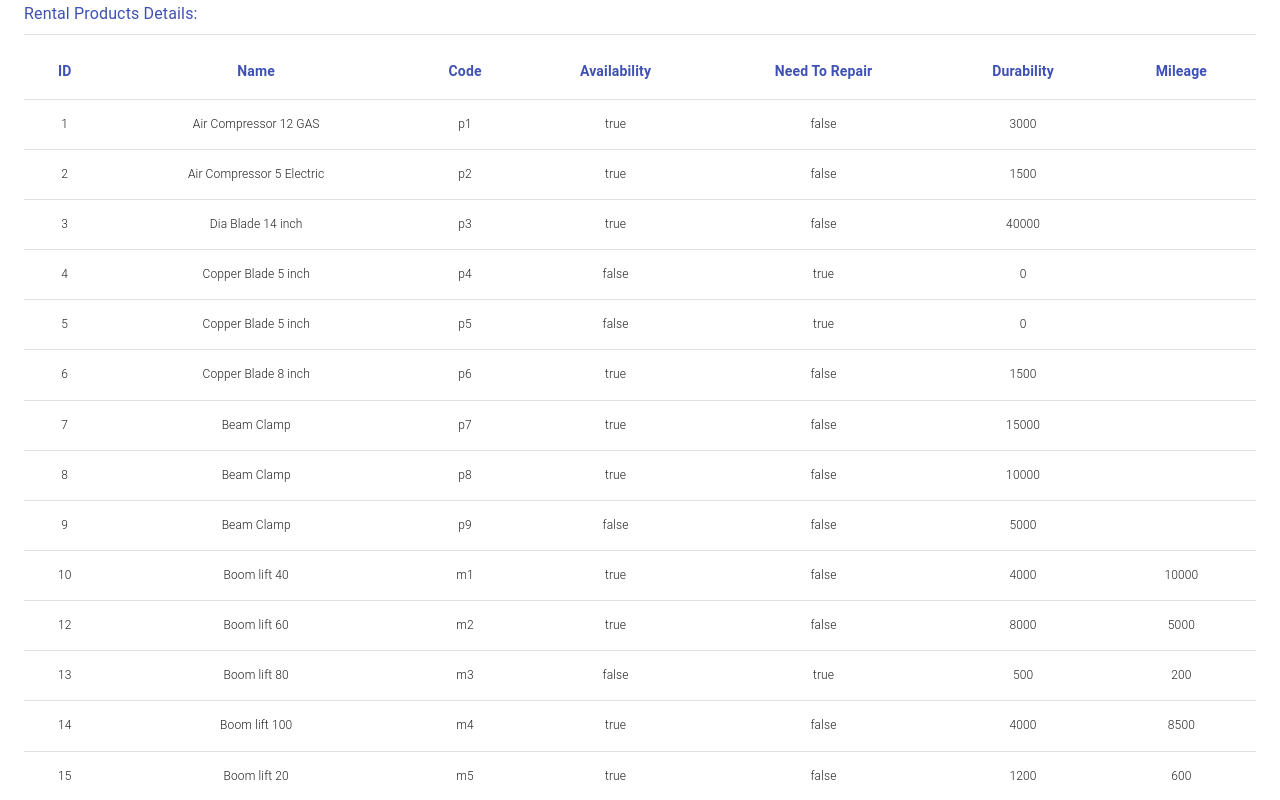
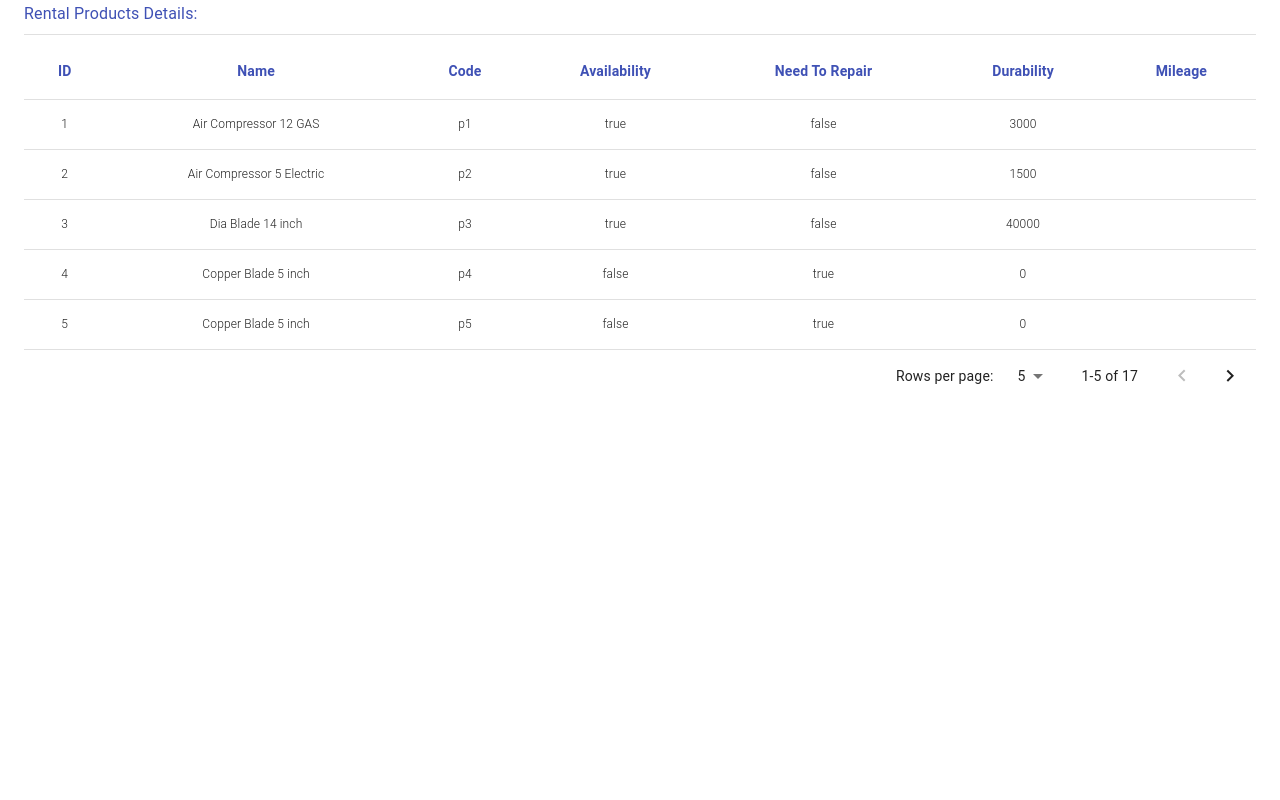
Before and after one commit to stharuma/rentalManagementApp, a React (Create React App) app: page / in a window 1280 px wide. Shown: the top 800 px of the page. Built offline with nearby package versions, Linux system fonts and the light colour scheme.

Commit message:
Added Pagination into rental  product table

```diff
--- a/src/components/pages/products/rentalProductsDetailsTable.js
+++ b/src/components/pages/products/rentalProductsDetailsTable.js
@@ -33,14 +33,14 @@ const headCells = [
 
 const RentalProductsDetailsTable = ({ records }) => {
   const classes = useStyles();
-  const { TblContainer, TblHead } = UseTable(headCells, records);
+  const { TblContainer, TblHead, TblPagination, recordsAfterPaging } = UseTable(headCells, records);
 
   return (
     <>
       <TblContainer>
         <TblHead />
         <TableBody>
-          {records.map((record) => (
+          {recordsAfterPaging().map((record) => (
             <TableRow key={record.id}>
               <TableCell>{record.id}</TableCell>
               <TableCell>{record.name}</TableCell>
@@ -53,6 +53,7 @@ const RentalProductsDetailsTable = ({ records }) => {
           ))}
         </TableBody>
       </TblContainer>
+      {records.length > 5 && <TblPagination />}
     </>
   );
 };
```
